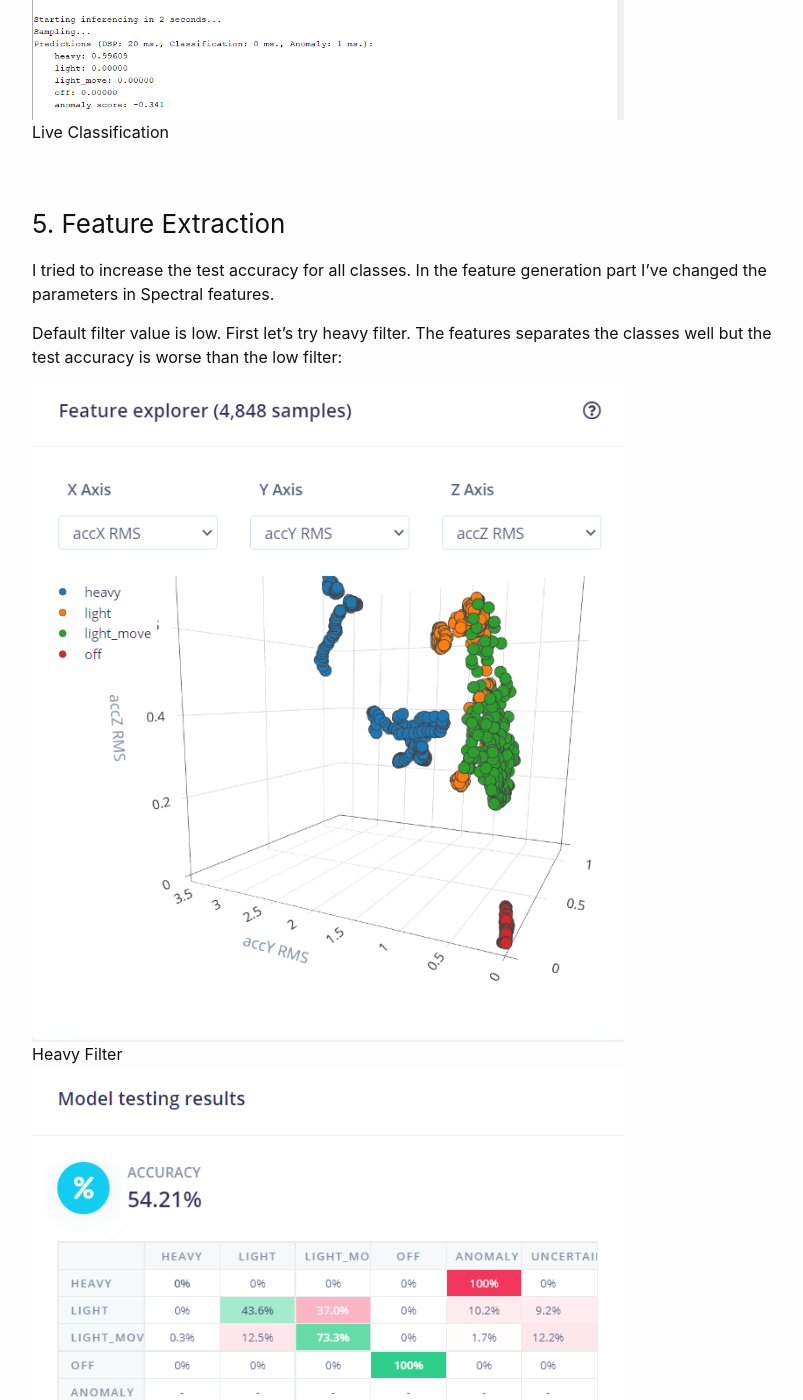
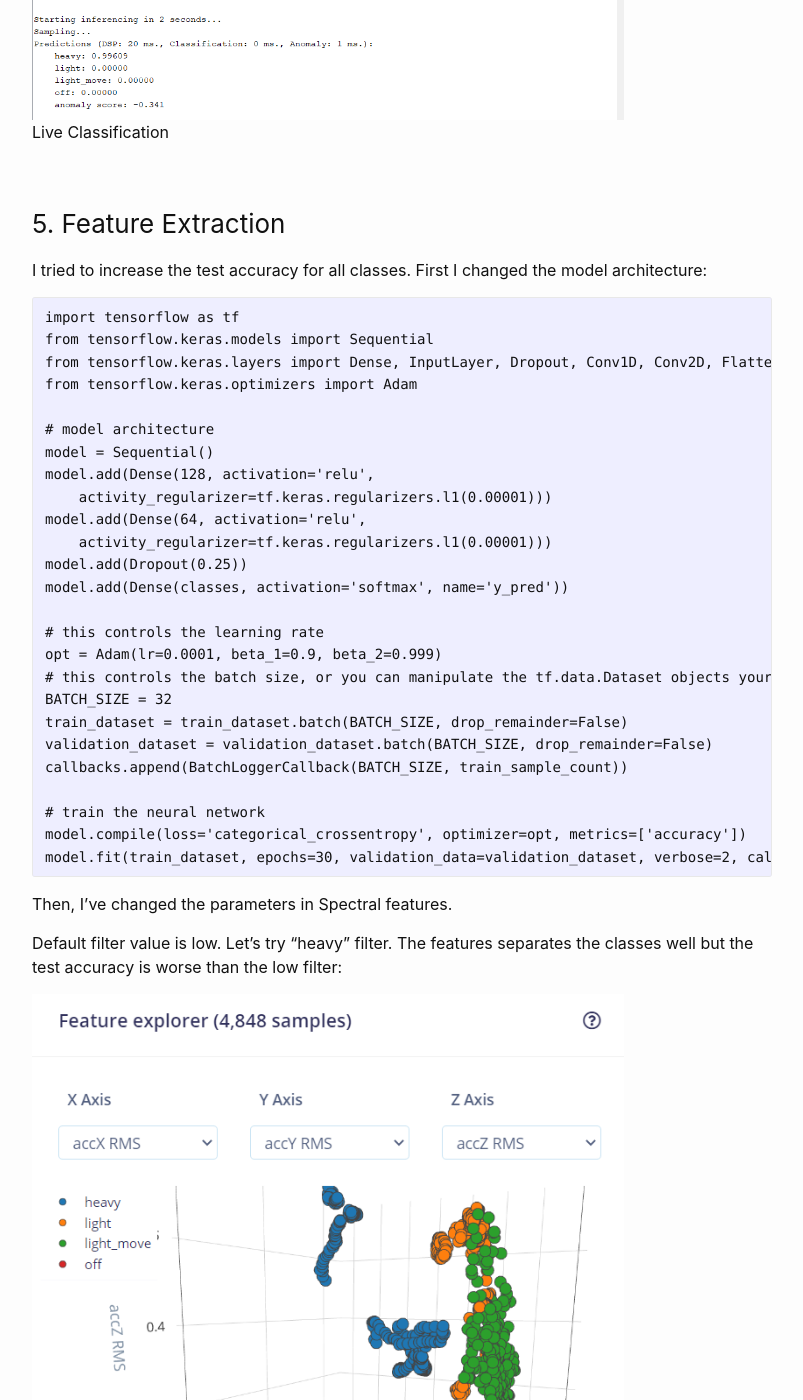
Before and after one commit to pelinbalci/pelinbalci.github.io, a Jekyll site: the page built from _posts/2022-01-01-Motion-Classifier.md, in a window 1280 px wide and 1400 px high, scrolled down 5174 px. Shown: the whole window, without its empty margins (238-1041 px from the left). Built offline with Jekyll 4.4.1, drawn with Linux system fonts in a browser that asks for light colours; some of the changed text lies outside the part shown.

Commit message:
model update

```diff
--- a/_posts/2022-01-01-Motion-Classifier.md
+++ b/_posts/2022-01-01-Motion-Classifier.md
@@ -135,9 +135,37 @@ There are some errors between the targets light and heavy but that's ok :)
 
 ### 5. Feature Extraction
 
-I tried to increase the test accuracy for all classes. In the feature generation part I've changed the parameters in Spectral features.
+I tried to increase the test accuracy for all classes. First I changed the model architecture:
 
-Default filter value is low. First let's try heavy filter. The features separates the classes well but the test accuracy is worse than the low filter:
+    import tensorflow as tf
+    from tensorflow.keras.models import Sequential
+    from tensorflow.keras.layers import Dense, InputLayer, Dropout, Conv1D, Conv2D, Flatten, Reshape, MaxPooling1D, MaxPooling2D, BatchNormalization, TimeDistributed
+    from tensorflow.keras.optimizers import Adam
+
+    # model architecture
+    model = Sequential()
+    model.add(Dense(128, activation='relu',
+        activity_regularizer=tf.keras.regularizers.l1(0.00001)))
+    model.add(Dense(64, activation='relu',
+        activity_regularizer=tf.keras.regularizers.l1(0.00001)))
+    model.add(Dropout(0.25))
+    model.add(Dense(classes, activation='softmax', name='y_pred'))
+
+    # this controls the learning rate
+    opt = Adam(lr=0.0001, beta_1=0.9, beta_2=0.999)
+    # this controls the batch size, or you can manipulate the tf.data.Dataset objects yourself
+    BATCH_SIZE = 32
+    train_dataset = train_dataset.batch(BATCH_SIZE, drop_remainder=False)
+    validation_dataset = validation_dataset.batch(BATCH_SIZE, drop_remainder=False)
+    callbacks.append(BatchLoggerCallback(BATCH_SIZE, train_sample_count))
+
+    # train the neural network
+    model.compile(loss='categorical_crossentropy', optimizer=opt, metrics=['accuracy'])
+    model.fit(train_dataset, epochs=30, validation_data=validation_dataset, verbose=2, callbacks=callbacks)
+
+Then, I've changed the parameters in Spectral features.
+
+Default filter value is low. Let's try "heavy" filter. The features separates the classes well but the test accuracy is worse than the low filter:
 
 <div class="fig figcenter fighighlight">
   <img src="/assets/tinyml_images/feature_heavy.PNG" width="80%">
@@ -149,7 +177,7 @@ Default filter value is low. First let's try heavy filter. The features separate
   <div class="figcaption">Heavy Filter Test Accuracy </div>
 </div>
 
-Below, the result of none filter is presented:
+Filter Nnne gives very good result for test data :)
 
 <div class="fig figcenter fighighlight">
   <img src="/assets/tinyml_images/feature_none.PNG" width="80%">
@@ -162,7 +190,5 @@ Below, the result of none filter is presented:
 </div>
 
 
-
-
 ### Key Words
 Tiny ML, Arduino, Edge Impulse, Motion, Classification
```
